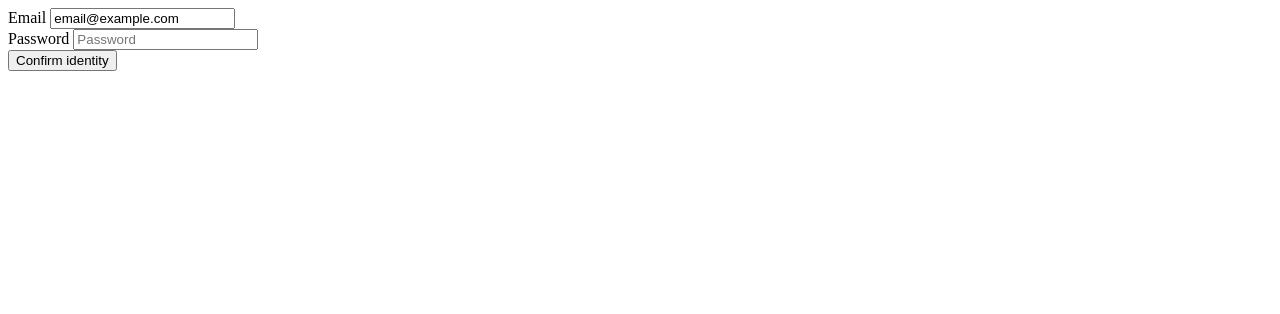
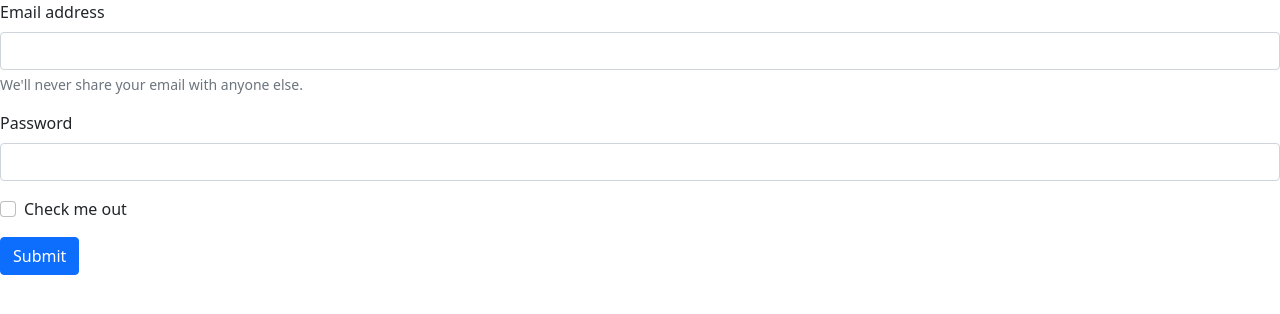
Before and after one commit to ArmandoSan/login, a plain HTML site: page index.html in a window 1280 px wide. Drawn offline with nearby package versions, Linux system fonts and the light colour scheme.

Commit message:
Se agrego Bostrap

```diff
--- a/index.html
+++ b/index.html
@@ -4,28 +4,29 @@
     <meta charset="UTF-8">
     <meta http-equiv="X-UA-Compatible" content="IE=edge">
     <meta name="viewport" content="width=device-width, initial-scale=1.0">
+    <link href="https://cdn.jsdelivr.net/npm/bootstrap@5.0.2/dist/css/bootstrap.min.css" rel="stylesheet" integrity="sha384-EVSTQN3/azprG1Anm3QDgpJLIm9Nao0Yz1ztcQTwFspd3yD65VohhpuuCOmLASjC" crossorigin="anonymous">
+    <script src="https://cdn.jsdelivr.net/npm/bootstrap@5.0.2/dist/js/bootstrap.bundle.min.js" integrity="sha384-MrcW6ZMFYlzcLA8Nl+NtUVF0sA7MsXsP1UyJoMp4YLEuNSfAP+JcXn/tWtIaxVXM" crossorigin="anonymous"></script>
+    <script src="https://cdn.jsdelivr.net/npm/@popperjs/core@2.9.2/dist/umd/popper.min.js" integrity="sha384-IQsoLXl5PILFhosVNubq5LC7Qb9DXgDA9i+tQ8Zj3iwWAwPtgFTxbJ8NT4GN1R8p" crossorigin="anonymous"></script>
+    <script src="https://cdn.jsdelivr.net/npm/bootstrap@5.0.2/dist/js/bootstrap.min.js" integrity="sha384-cVKIPhGWiC2Al4u+LWgxfKTRIcfu0JTxR+EQDz/bgldoEyl4H0zUF0QKbrJ0EcQF" crossorigin="anonymous"></script>
     <title>Document</title>
 </head>
+<script src="../ejemplo2/script.js" ></script>
 <body>
-
-    <form class="row g-3">
-        <div class="col-auto">
-          <label for="staticEmail2" class="visually-hidden">Email</label>
-          <input type="text" readonly class="form-control-plaintext" id="staticEmail2" value="email@example.com">
-        </div>
-        <div class="col-auto">
-          <label for="inputPassword2" class="visually-hidden">Password</label>
-          <input type="password" class="form-control" id="inputPassword2" placeholder="Password">
-        </div>
-        <div class="col-auto">
-          <button type="submit" class="btn btn-primary mb-3">Confirm identity</button>
-        </div>
-      </form>
-
-
-
-
-
-
+  <form>
+    <div class="mb-3">
+      <label for="exampleInputEmail1" class="form-label">Email address</label>
+      <input type="email" class="form-control" id="exampleInputEmail1" aria-describedby="emailHelp">
+      <div id="emailHelp" class="form-text">We'll never share your email with anyone else.</div>
+    </div>
+    <div class="mb-3">
+      <label for="exampleInputPassword1" class="form-label">Password</label>
+      <input type="password" class="form-control" id="exampleInputPassword1">
+    </div>
+    <div class="mb-3 form-check">
+      <input type="checkbox" class="form-check-input" id="exampleCheck1">
+      <label class="form-check-label" for="exampleCheck1">Check me out</label>
+    </div>
+    <button type="submit" class="btn btn-primary">Submit</button>
+  </form>
 </body>
 </html>
```
